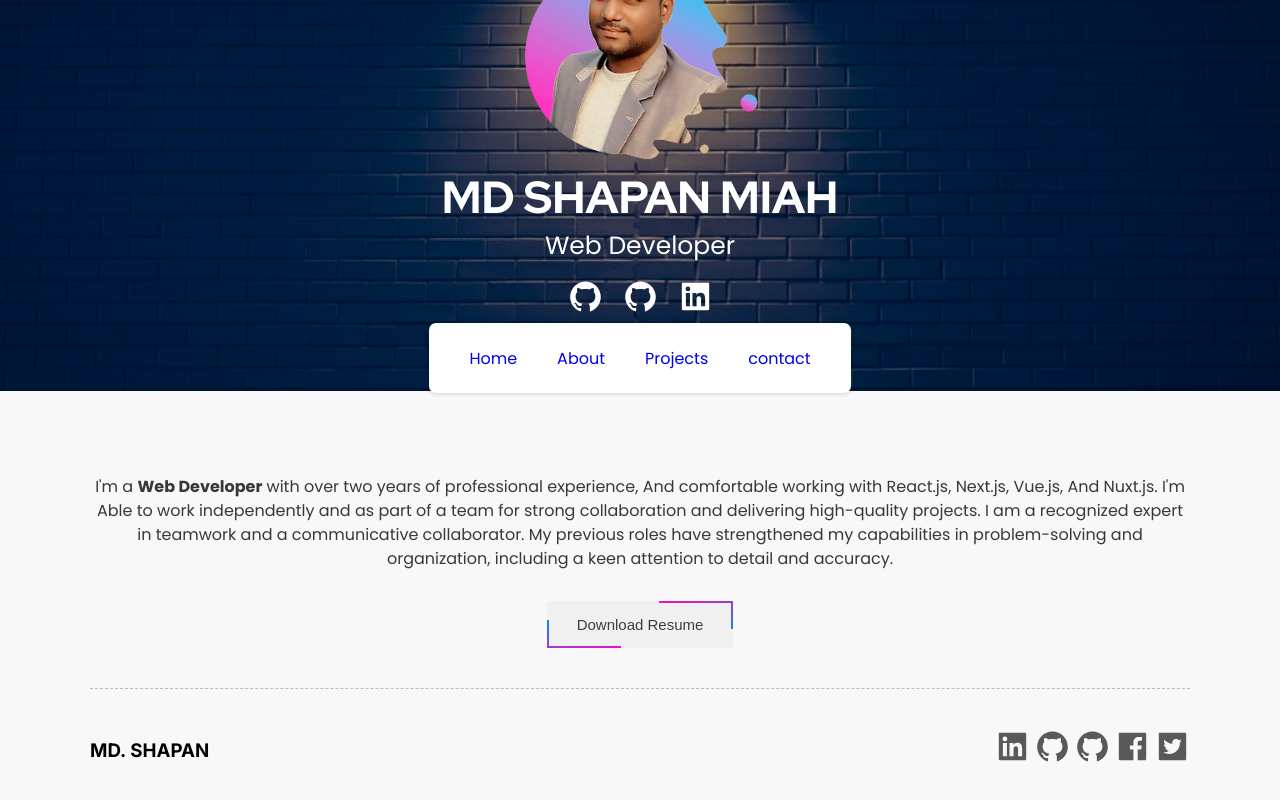
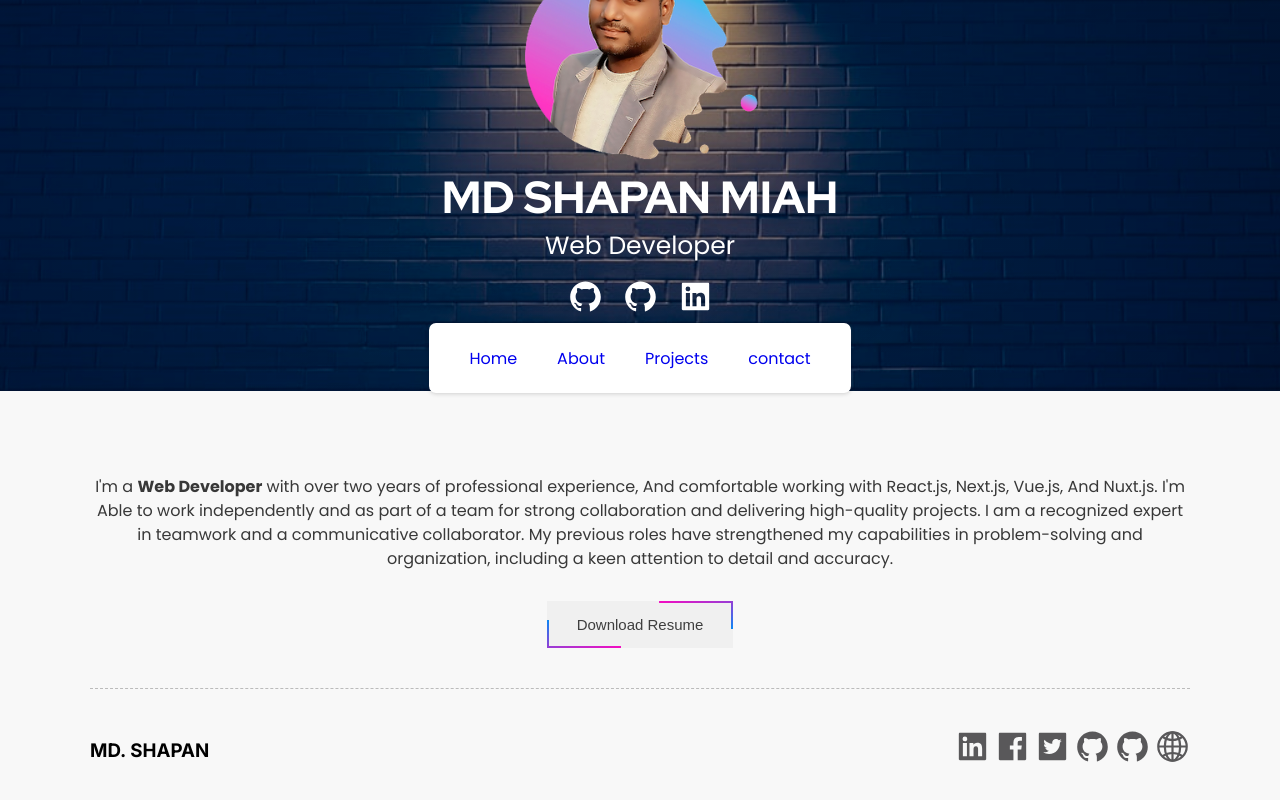
Before and after one commit to SHAPAN-MIAH/web-developer-shapan-portfolio, a Next.js app: page / in a window 1280 px wide. Shown: the part 226-1026 px from the top of the page. Built offline with nearby package versions, Linux system fonts and the light colour scheme; a web font is replaced by a local one.

Commit message:
update code

```diff
--- a/src/components/footer/Footer.jsx
+++ b/src/components/footer/Footer.jsx
@@ -6,6 +6,7 @@ import {
   AiFillLinkedin,
   AiFillTwitterSquare,
 } from "react-icons/ai";
+import { IoGlobeOutline } from "react-icons/io5";
 import Link from "next/link";
 
 const Footer = () => {
@@ -23,6 +24,13 @@ const Footer = () => {
           <Link className={styles.social_icon} href="https://www.linkedin.com/in/md-shapan-miah/">
             <AiFillLinkedin />
           </Link>
+
+          <Link className={styles.social_icon} href="https://www.facebook.com/shwpon.mahmud/">
+            <AiFillFacebook />
+          </Link>
+          <Link className={styles.social_icon} href="https://twitter.com/MDSHAPANMIAH1">
+            <AiFillTwitterSquare />
+          </Link>
           <Link className={styles.social_icon} href="https://github.com/SHAPAN-MIAH">
             <AiFillGithub />
           </Link>
@@ -30,11 +38,8 @@ const Footer = () => {
           <Link className={styles.social_icon} href="https://github.com/Md-Swapan">
             <AiFillGithub />
           </Link>
-          <Link className={styles.social_icon} href="https://www.facebook.com/shwpon.mahmud/">
-            <AiFillFacebook />
-          </Link>
-          <Link className={styles.social_icon} href="https://twitter.com/MDSHAPANMIAH1">
-            <AiFillTwitterSquare />
+          <Link className={styles.social_icon} href="https://shapan.netlify.app/">
+          <IoGlobeOutline />
           </Link>
         </div>
 
```
